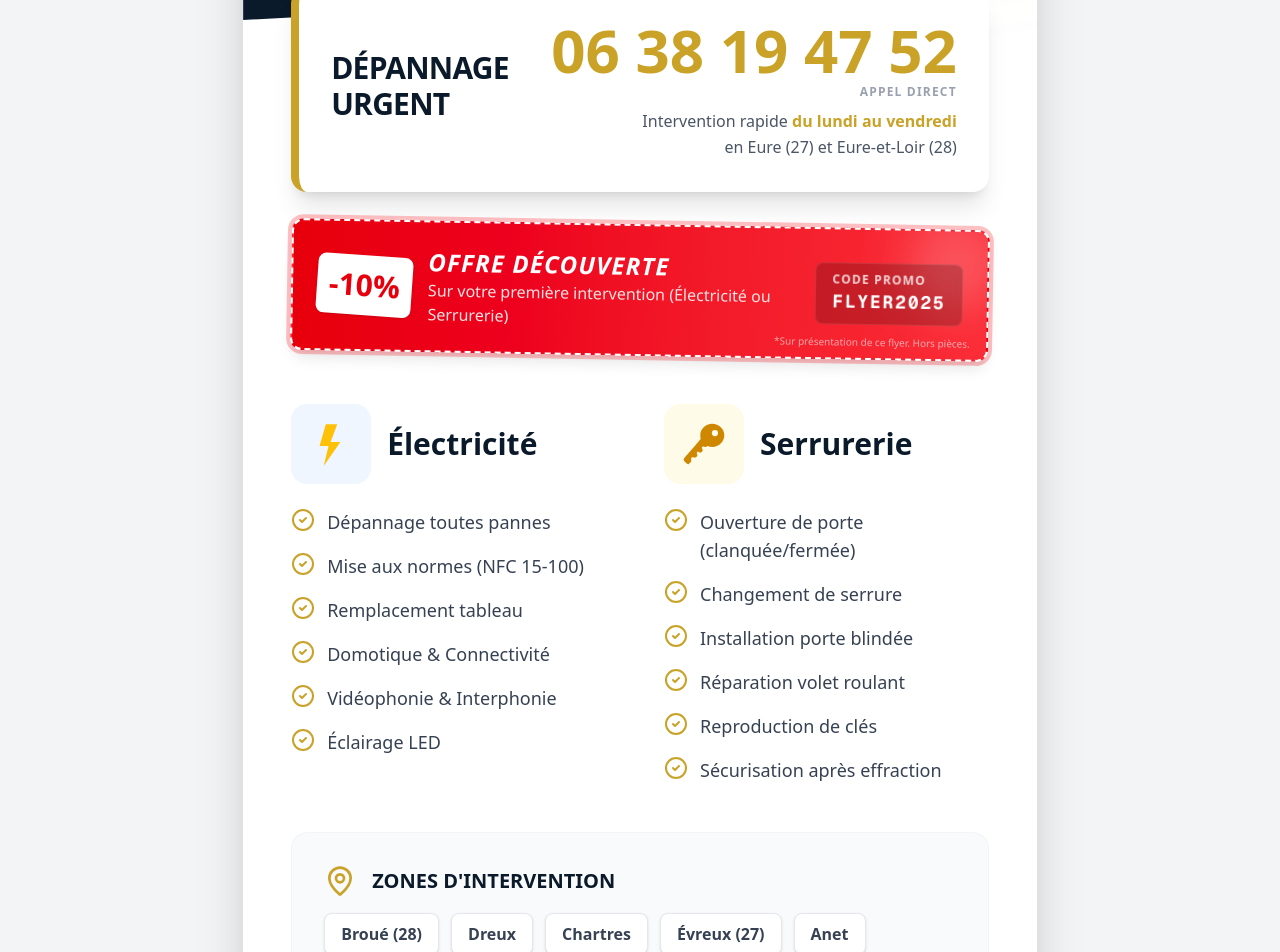
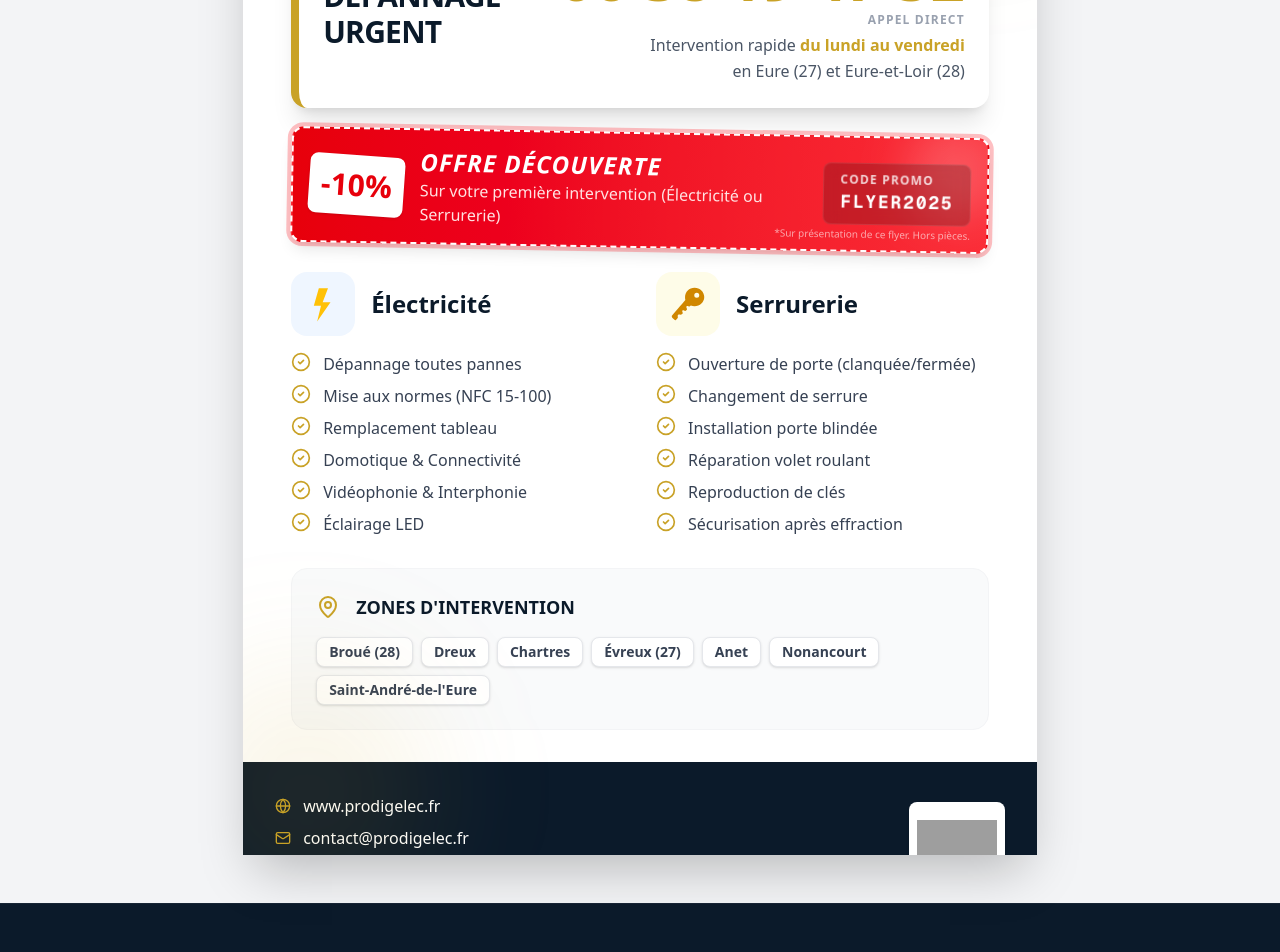
Before and after one commit to beaveraid28-dot/beaver-aid, a Next.js app: page /flyer in a window 1280 px wide. Shown: the part 480-1432 px from the top of the page. Built offline with nearby package versions, Linux system fonts and the light colour scheme; grey boxes are pictures that could not be loaded.

Commit message:
Optimize flyer layout for single A4 page and fix navbar overlap

```diff
--- a/src/app/flyer/page.js
+++ b/src/app/flyer/page.js
@@ -55,6 +55,7 @@ export default function FlyerPage() {
         style={{
           width: '210mm',
           minHeight: '297mm',
+          height: '297mm',
           maxWidth: '100%',
         }}
       >
@@ -63,9 +64,9 @@ export default function FlyerPage() {
         <div className="absolute bottom-0 left-0 w-64 h-64 bg-primary/10 rounded-full blur-3xl -ml-16 -mb-16" />
 
         {/* Header Section */}
-        <div className="relative bg-[#0b1a2a] text-white pt-24 px-12 pb-24 [clip-path:polygon(0_0,100%_0,100%_85%,0_100%)]">
+        <div className="relative bg-[#0b1a2a] text-white pt-16 px-12 pb-20 [clip-path:polygon(0_0,100%_0,100%_85%,0_100%)]">
           <div className="flex justify-between items-start">
-            <div className="scale-150 origin-top-left">
+            <div className="scale-125 origin-top-left">
               <Logo />
             </div>
             <div className="text-right">
@@ -75,10 +76,10 @@ export default function FlyerPage() {
         </div>
 
         {/* Hero Message - Overlapping Header */}
-        <div className="relative px-6 md:px-12 -mt-8 mb-8">
-          <div className="bg-white rounded-2xl shadow-xl p-6 md:p-8 border-l-8 border-primary flex flex-col md:flex-row justify-between items-center gap-6 md:gap-8 text-center md:text-left">
+        <div className="relative px-6 md:px-12 -mt-12 mb-6">
+          <div className="bg-white rounded-2xl shadow-xl p-6 border-l-8 border-primary flex flex-col md:flex-row justify-between items-center gap-6 md:gap-8 text-center md:text-left">
             <div className="flex-1">
-              <h2 className="text-2xl md:text-3xl font-black text-[#0b1a2a] mb-2 uppercase tracking-tight">
+              <h2 className="text-2xl md:text-3xl font-black text-[#0b1a2a] mb-1 uppercase tracking-tight">
                 DÉPANNAGE URGENT
               </h2>
             </div>
@@ -86,7 +87,7 @@ export default function FlyerPage() {
               <a href="tel:0638194752" className="text-4xl sm:text-5xl md:text-6xl font-black text-primary hover:text-primary-dark transition-colors leading-none block">
                 06 38 19 47 52
               </a>
-              <p className="text-xs text-gray-400 mt-1 uppercase tracking-widest font-semibold mb-2">Appel direct</p>
+              <p className="text-xs text-gray-400 mt-1 uppercase tracking-widest font-semibold mb-1">Appel direct</p>
               <p className="text-gray-600 font-medium text-sm md:text-base leading-relaxed">
                 Intervention rapide <span className="text-primary font-bold">du lundi au vendredi</span><br/> en Eure (27) et Eure-et-Loir (28)
               </p>
@@ -95,8 +96,8 @@ export default function FlyerPage() {
         </div>
 
         {/* PROMO BANNER */}
-        <div className="px-6 md:px-12 mb-12">
-          <div className="bg-gradient-to-r from-red-600 to-red-500 text-white p-4 md:p-6 rounded-xl shadow-lg transform rotate-1 border-2 border-white border-dashed outline outline-4 outline-red-500/30 relative overflow-hidden">
+        <div className="px-6 md:px-12 mb-6">
+          <div className="bg-gradient-to-r from-red-600 to-red-500 text-white p-4 rounded-xl shadow-lg transform rotate-1 border-2 border-white border-dashed outline outline-4 outline-red-500/30 relative overflow-hidden">
             <div className="absolute top-0 right-0 -mt-4 -mr-4 bg-white/20 w-24 h-24 rounded-full blur-xl"></div>
             <div className="flex flex-col md:flex-row items-center justify-between gap-4 text-center md:text-left relative z-10">
               <div className="flex items-center gap-4">
@@ -124,16 +125,16 @@ export default function FlyerPage() {
         </div>
 
         {/* Services Grid */}
-        <div className="px-12 mb-12 grid grid-cols-2 gap-12">
+        <div className="px-12 mb-8 grid grid-cols-2 gap-8">
           {/* Électricité */}
-          <div className="space-y-6">
-            <div className="flex items-center gap-4 mb-6">
-              <div className="w-20 h-20 bg-blue-50 rounded-2xl flex items-center justify-center text-blue-600">
-                <FcFlashOn size={50} />
+          <div className="space-y-4">
+            <div className="flex items-center gap-4 mb-4">
+              <div className="w-16 h-16 bg-blue-50 rounded-2xl flex items-center justify-center text-blue-600">
+                <FcFlashOn size={40} />
               </div>
-              <h3 className="text-3xl font-bold text-[#0b1a2a]">Électricité</h3>
+              <h3 className="text-2xl font-bold text-[#0b1a2a]">Électricité</h3>
             </div>
-            <ul className="space-y-4">
+            <ul className="space-y-2">
               {[
                 "Dépannage toutes pannes",
                 "Mise aux normes (NFC 15-100)",
@@ -143,22 +144,22 @@ export default function FlyerPage() {
                 "Éclairage LED"
               ].map((item, i) => (
                 <li key={i} className="flex items-start gap-3">
-                  <CheckCircle2 className="w-6 h-6 text-primary shrink-0" />
-                  <span className="text-gray-700 font-medium text-lg">{item}</span>
+                  <CheckCircle2 className="w-5 h-5 text-primary shrink-0" />
+                  <span className="text-gray-700 font-medium text-base">{item}</span>
                 </li>
               ))}
             </ul>
           </div>
 
           {/* Serrurerie */}
-          <div className="space-y-6">
-            <div className="flex items-center gap-4 mb-6">
-              <div className="w-20 h-20 bg-yellow-50 rounded-2xl flex items-center justify-center text-yellow-600">
-                <IoKey size={50} />
+          <div className="space-y-4">
+            <div className="flex items-center gap-4 mb-4">
+              <div className="w-16 h-16 bg-yellow-50 rounded-2xl flex items-center justify-center text-yellow-600">
+                <IoKey size={40} />
               </div>
-              <h3 className="text-3xl font-bold text-[#0b1a2a]">Serrurerie</h3>
+              <h3 className="text-2xl font-bold text-[#0b1a2a]">Serrurerie</h3>
             </div>
-            <ul className="space-y-4">
+            <ul className="space-y-2">
               {[
                 "Ouverture de porte (clanquée/fermée)",
                 "Changement de serrure",
@@ -168,8 +169,8 @@ export default function FlyerPage() {
                 "Sécurisation après effraction"
               ].map((item, i) => (
                 <li key={i} className="flex items-start gap-3">
-                  <CheckCircle2 className="w-6 h-6 text-primary shrink-0" />
-                  <span className="text-gray-700 font-medium text-lg">{item}</span>
+                  <CheckCircle2 className="w-5 h-5 text-primary shrink-0" />
+                  <span className="text-gray-700 font-medium text-base">{item}</span>
                 </li>
               ))}
             </ul>
@@ -177,18 +178,18 @@ export default function FlyerPage() {
         </div>
 
         {/* Zones d'intervention */}
-        <div className="px-12 mb-12">
-          <div className="bg-gray-50 rounded-2xl p-8 border border-gray-100">
+        <div className="px-12 mb-8">
+          <div className="bg-gray-50 rounded-2xl p-6 border border-gray-100">
             <div className="flex items-center gap-4 mb-4">
-              <MapPin className="w-8 h-8 text-primary" />
-              <h3 className="text-xl font-bold text-[#0b1a2a]">ZONES D&apos;INTERVENTION</h3>
+              <MapPin className="w-6 h-6 text-primary" />
+              <h3 className="text-lg font-bold text-[#0b1a2a]">ZONES D&apos;INTERVENTION</h3>
             </div>
-            <div className="flex flex-wrap gap-3">
+            <div className="flex flex-wrap gap-2">
               {[
                 "Broué (28)", "Dreux", "Chartres", "Évreux (27)",
                 "Anet", "Nonancourt", "Saint-André-de-l'Eure"
               ].map((city) => (
-                <span key={city} className="bg-white border border-gray-200 px-4 py-2 rounded-lg text-gray-700 font-bold shadow-sm">
+                <span key={city} className="bg-white border border-gray-200 px-3 py-1 rounded-lg text-gray-700 font-bold shadow-sm text-sm">
                   {city}
                 </span>
               ))}
@@ -197,18 +198,18 @@ export default function FlyerPage() {
         </div>
 
         {/* Footer Info */}
-        <div className="mt-auto bg-[#0b1a2a] text-white p-12">
+        <div className="mt-auto bg-[#0b1a2a] text-white p-8 pb-12">
           <div className="flex justify-between items-end">
-            <div className="space-y-4">
+            <div className="space-y-2">
               <div className="flex items-center gap-3">
-                <Globe className="w-5 h-5 text-primary" />
-                <span className="text-lg">www.prodigelec.fr</span>
+                <Globe className="w-4 h-4 text-primary" />
+                <span className="text-base">www.prodigelec.fr</span>
               </div>
               <div className="flex items-center gap-3">
-                <Mail className="w-5 h-5 text-primary" />
-                <span className="text-lg">contact@prodigelec.fr</span>
+                <Mail className="w-4 h-4 text-primary" />
+                <span className="text-base">contact@prodigelec.fr</span>
               </div>
-              <div className="pt-4 text-sm text-gray-500">
+              <div className="pt-2 text-xs text-gray-500">
                 <p>SIRET : 80430489700023 • Assurance Décennale</p>
                 <p>Devis gratuit & sans engagement</p>
               </div>
@@ -216,7 +217,7 @@ export default function FlyerPage() {
 
             {/* QR Code */}
             <div className="bg-white p-2 rounded-lg shadow-sm">
-              <div className="relative w-24 h-24">
+              <div className="relative w-20 h-20">
                 <Image
                   src="https://api.qrserver.com/v1/create-qr-code/?size=150x150&data=https://www.prodigelec.fr"
                   alt="QR Code vers le site"
```
